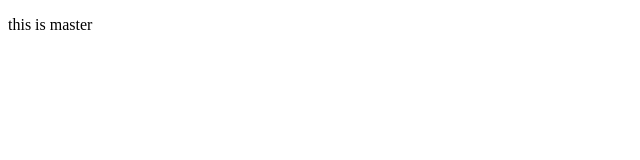
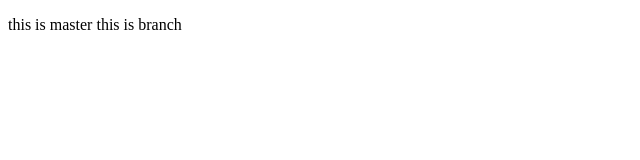
Before and after one commit to isJoeya/homework, a plain HTML site: page index.html in a window 1280 px wide. Shown: the whole page, without its empty margins (0-640 px from the left). Drawn offline with Linux system fonts and the light colour scheme.

Commit message:
another branch

```diff
--- a/index.html
+++ b/index.html
@@ -7,6 +7,9 @@
     <title>Document</title>
 </head>
 <body>
-    <p>this is master</p>
+    <p>
+        this is master
+        this is branch
+    </p>
 </body>
 </html>
```
